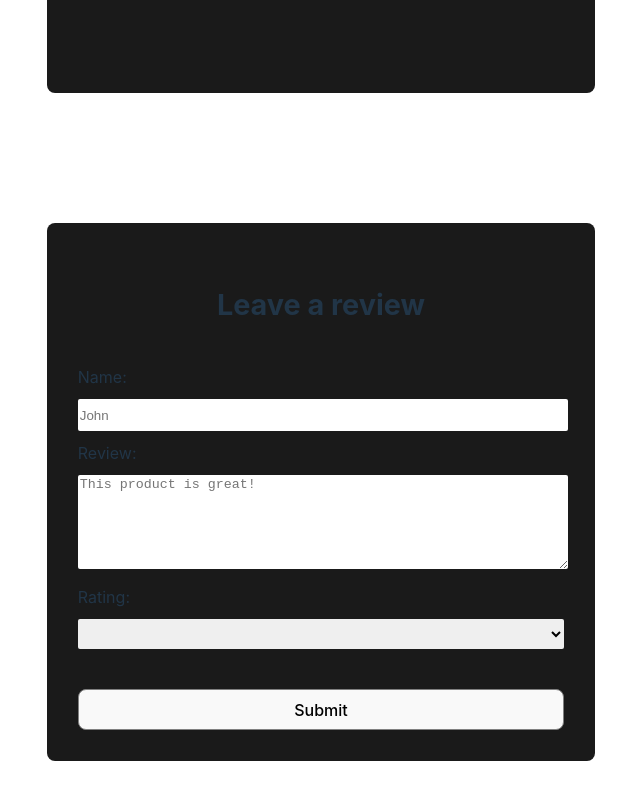
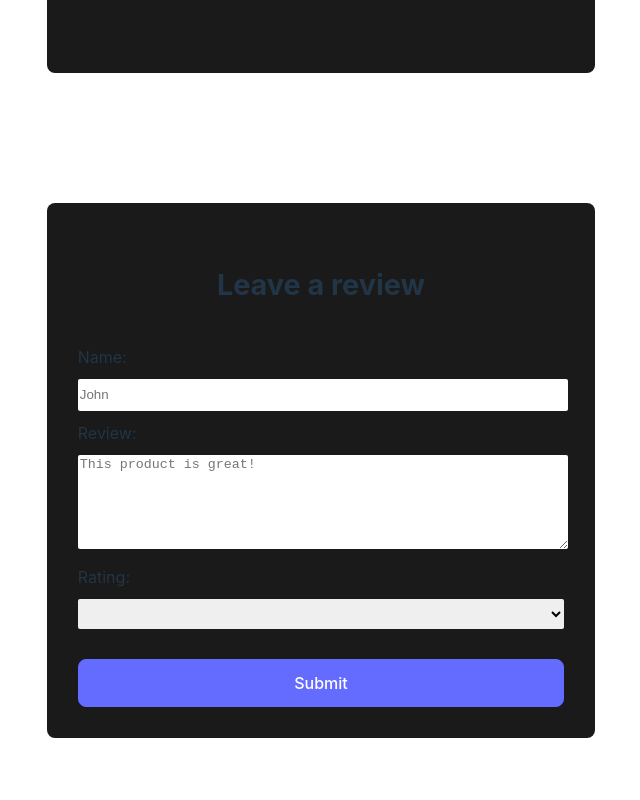
Before and after one commit to sara-zalesinska/vue-practice, a Vue app: page /#/products in a window 1280 px wide. Shown: the part 966-1766 px from the top of the page, without its empty margins (319-959 px from the left). Built offline with nearby package versions, Linux system fonts and the light colour scheme.

Commit message:
Created AppButton component with styles

```diff
--- /dev/null
+++ b/src/components/app/AppButton.vue
@@ -0,0 +1,114 @@
+<template>
+  <button
+    class="app-btn"
+    :type="nativeType"
+    :class="[
+      disabled ? 'app-btn--disabled' : false,
+      size === 'large' ? 'app-btn--large' : false,
+      size === 'medium' ? 'app-btn--medium' : false,
+      size === 'small' ? 'app-btn--small' : false,
+      type === 'primary' ? 'app-btn--primary' : false,
+      type === 'secondary' ? 'app-btn--secondary' : false,
+      type === 'tertiary' ? 'app-btn--tertiary' : false,
+    ]"
+    :disabled="disabled"
+    @click="click"
+  >
+    <slot></slot>
+  </button>
+</template>
+
+<script setup>
+defineProps({
+  nativeType: {
+    type: String,
+    required: false,
+    default: 'button',
+  },
+  type: {
+    type: String,
+    required: false,
+    default: 'primary',
+  },
+  disabled: {
+    type: Boolean,
+    required: false,
+    default: false,
+  },
+  size: {
+    type: String,
+    required: false,
+    default: 'medium',
+  },
+});
+defineEmits(['click']);
+</script>
+
+<style lang="scss" scoped>
+.app-btn {
+  border-color: grey;
+  transition: all 0.3s;
+  border-radius: 8px;
+  padding: 0.6em 1.2em;
+  cursor: pointer;
+  font-size: 16px;
+  border: 1px solid transparent;
+  font-family: inherit;
+  font-weight: 500;
+  color: #ffff;
+
+  &:focus-visible {
+    outline: 4px auto -webkit-focus-ring-color;
+  }
+
+  &:hover {
+    border-color: #646cff;
+  }
+
+  &--disabled {
+    background-color: #5a5757;
+    cursor: not-allowed;
+  }
+
+  &--small {
+    height: 32px;
+  }
+
+  &--medium {
+    height: 48px;
+  }
+
+  &--large {
+    height: 64px;
+  }
+
+  &--primary {
+    background-color: #646cff;
+    border-color: #646cff;
+
+    &:hover {
+      background-color: #7c82f3;
+      border-color: #7c82f3;
+    }
+  }
+
+  &--secondary {
+    background-color: #1a1a1a;
+    border-color: #1a1a1a;
+
+    &:hover {
+      background-color: #3e3d3d;
+      border-color: #3e3d3d;
+    }
+  }
+
+  &--tertiary {
+    background-color: transparent;
+    border-color: #646cff;
+
+    &:hover {
+      border-color: #ffff;
+    }
+  }
+}
+</style>
--- a/src/components/products/ProductReviewsForm.vue
+++ b/src/components/products/ProductReviewsForm.vue
@@ -33,7 +33,8 @@
           @blur="validateField('rating')"
         />
       </div>
-      <button class="review-form__submit-btn" type="submit">Submit</button>
+      <!-- <button class="review-form__submit-btn" type="submit">Submit</button> -->
+      <app-button class="review-form__form-btn" native-type="submit">Submit</app-button>
     </form>
   </section>
 </template>
@@ -43,6 +44,7 @@ import { ref, computed } from 'vue';
 import AppInput from '../app/AppInput.vue';
 import AppTextarea from '../app/AppTextarea.vue';
 import AppSelect from '../app/AppSelect.vue';
+import AppButton from '../app/AppButton.vue';
 
 const emit = defineEmits(['add-review']);
 
@@ -139,14 +141,8 @@ const validateField = (inputName) => {
     font-size: 1.8em;
   }
 
-  &__submit-btn {
-    margin-top: 40px;
-    border-color: grey;
-    transition: all 0.3s;
-    &:hover {
-      border-color: #646cff;
-    }
+  &__form-btn {
+    margin-top: 30px;
   }
 }
-
 </style>
--- a/src/style.css
+++ b/src/style.css
@@ -35,7 +35,7 @@ h1 {
   line-height: 1.1;
 }
 
-button {
+/* button {
   border-radius: 8px;
   border: 1px solid transparent;
   padding: 0.6em 1.2em;
@@ -52,7 +52,7 @@ button:hover {
 button:focus,
 button:focus-visible {
   outline: 4px auto -webkit-focus-ring-color;
-}
+} */
 
 .card {
   padding: 2em;
```
